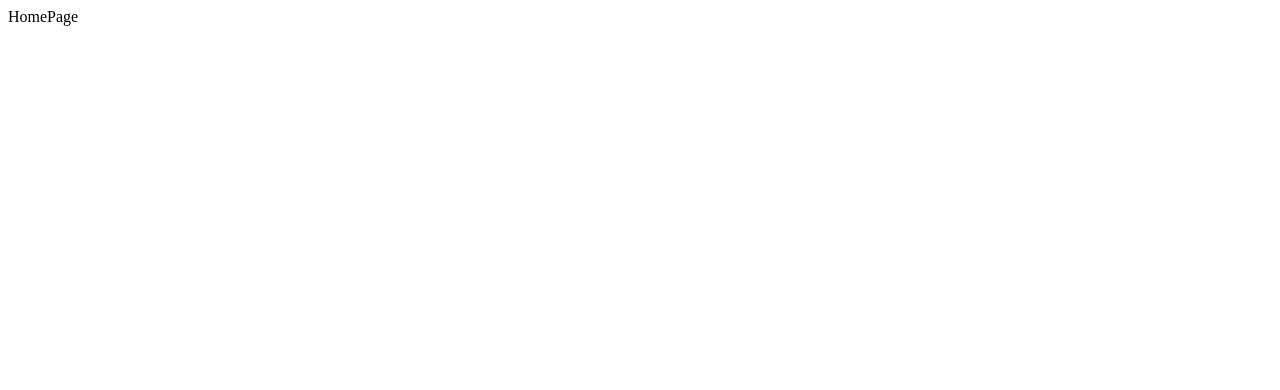
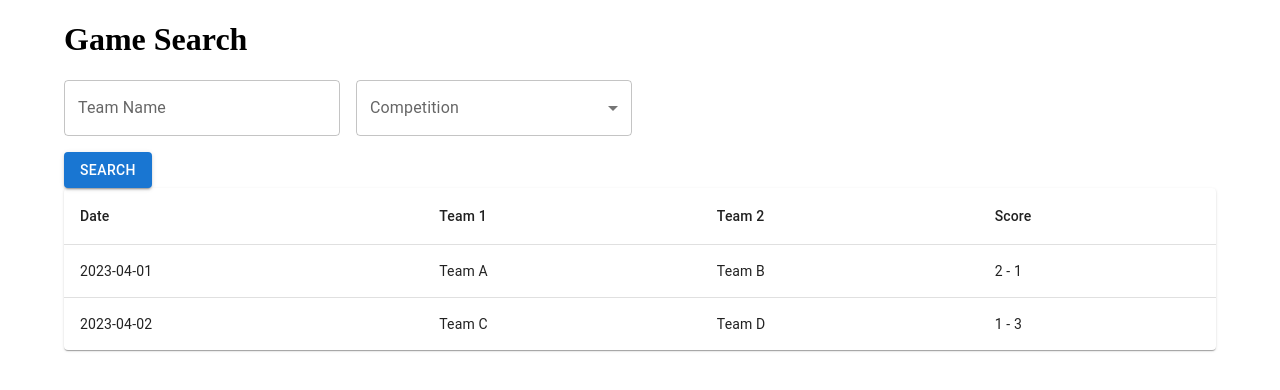
Before and after one commit to carrilca/CIS-5500-Project, a React (Create React App) app in the folder client/: page / in a window 1280 px wide. Shown: the top 390 px of the page. Built offline with nearby package versions, Linux system fonts and the light colour scheme.

Commit message:
add basics

```diff
--- a/client/package.json
+++ b/client/package.json
@@ -5,6 +5,7 @@
 	"dependencies": {
 		"@emotion/react": "^11.11.4",
 		"@emotion/styled": "^11.11.0",
+		"@mui/lab": "^5.0.0-alpha.169",
 		"@mui/material": "^5.15.14",
 		"@testing-library/jest-dom": "^5.17.0",
 		"@testing-library/react": "^13.4.0",
--- a/client/src/AboutPage.jsx
+++ /dev/null
@@ -1,4 +0,0 @@
-const AboutPage = () => {
-	return <div>AboutPage</div>;
-};
-export default AboutPage;
--- /dev/null
+++ b/client/src/GameDetailPage.jsx
@@ -0,0 +1,65 @@
+import {
+	Timeline,
+	TimelineConnector,
+	TimelineContent,
+	TimelineDot,
+	TimelineItem,
+	TimelineSeparator,
+} from '@mui/lab';
+import { Typography } from '@mui/material';
+import Card from '@mui/material/Card';
+import CardContent from '@mui/material/CardContent';
+import React from 'react';
+
+const game = {
+	team1: 'Team A',
+	team2: 'Team B',
+	score: '2 - 3',
+	events: [
+		{ minute: '12', event: 'Goal', team: 'Team A', player: 'Player 1' },
+		{
+			minute: '34',
+			event: 'Yellow Card',
+			team: 'Team B',
+			player: 'Player 2',
+		},
+		{ minute: '45', event: 'Goal', team: 'Team B', player: 'Player 3' },
+		{ minute: '67', event: 'Goal', team: 'Team A', player: 'Player 4' },
+		{ minute: '89', event: 'Goal', team: 'Team B', player: 'Player 5' },
+	],
+};
+
+const GameDetailPage = () => {
+	return (
+		<Card>
+			<CardContent>
+				<Typography variant='h5' gutterBottom>
+					{game.team1} vs {game.team2}
+				</Typography>
+				<Typography variant='h6' gutterBottom>
+					Score: {game.score}
+				</Typography>
+				<Typography variant='body1' color='textSecondary' gutterBottom>
+					Game Events:
+				</Typography>
+				<Timeline>
+					{game.events.map((event, index) => (
+						<TimelineItem key={index}>
+							<TimelineSeparator>
+								<TimelineDot />
+								{index < game.events.length - 1 && <TimelineConnector />}
+							</TimelineSeparator>
+							<TimelineContent>
+								<Typography>
+									{event.minute}' - {event.event}: {event.player} ({event.team})
+								</Typography>
+							</TimelineContent>
+						</TimelineItem>
+					))}
+				</Timeline>
+			</CardContent>
+		</Card>
+	);
+};
+
+export default GameDetailPage;
--- a/client/src/HomePage.jsx
+++ b/client/src/HomePage.jsx
@@ -1,5 +1,31 @@
+import { Container } from '@mui/material';
+import GameList from './components/GameList';
+import Search from './components/Search';
+
+const games = [
+	{
+		id: 1,
+		date: '2023-04-01',
+		team1: 'Team A',
+		team2: 'Team B',
+		score: '2 - 1',
+	},
+	{
+		id: 2,
+		date: '2023-04-02',
+		team1: 'Team C',
+		team2: 'Team D',
+		score: '1 - 3',
+	},
+];
+
 const HomePage = () => {
-	return <div>HomePage</div>;
+	return (
+		<Container>
+			<Search />
+			<GameList games={games} />
+		</Container>
+	);
 };
 
 export default HomePage;
--- /dev/null
+++ b/client/src/components/GameList.jsx
@@ -0,0 +1,44 @@
+import {
+	Paper,
+	Table,
+	TableBody,
+	TableCell,
+	TableContainer,
+	TableHead,
+	TableRow,
+} from '@mui/material';
+import React from 'react';
+
+const GameList = ({ games }) => {
+	return (
+		<TableContainer component={Paper}>
+			<Table aria-label='simple table'>
+				<TableHead>
+					<TableRow>
+						<TableCell>Date</TableCell>
+						<TableCell>Team 1</TableCell>
+						<TableCell>Team 2</TableCell>
+						<TableCell>Score</TableCell>
+					</TableRow>
+				</TableHead>
+				<TableBody>
+					{games.map((game) => (
+						<TableRow
+							key={game.id}
+							sx={{ '&:last-child td, &:last-child th': { border: 0 } }}
+						>
+							<TableCell component='th' scope='row'>
+								{game.date}
+							</TableCell>
+							<TableCell>{game.team1}</TableCell>
+							<TableCell>{game.team2}</TableCell>
+							<TableCell>{game.score}</TableCell>
+						</TableRow>
+					))}
+				</TableBody>
+			</Table>
+		</TableContainer>
+	);
+};
+
+export default GameList;
--- /dev/null
+++ b/client/src/components/Search.jsx
@@ -0,0 +1,57 @@
+import {
+	Button,
+	FormControl,
+	Grid,
+	InputLabel,
+	MenuItem,
+	Select,
+	TextField,
+} from '@mui/material';
+import React, { useState } from 'react';
+
+const Search = () => {
+	const [teamName, setTeamName] = useState('');
+	const [competition, setCompetition] = useState('');
+
+	// TODO: add search logic
+	const handleSearch = () => {
+		console.log({ teamName, competition });
+	};
+
+	return (
+		<>
+			<h1>Game Search</h1>
+			<Grid container spacing={2} alignItems='flex-end'>
+				<Grid item xs={12} sm={3}>
+					<TextField
+						fullWidth
+						label='Team Name'
+						value={teamName}
+						onChange={(e) => setTeamName(e.target.value)}
+					/>
+				</Grid>
+				<Grid item xs={12} sm={3}>
+					<FormControl fullWidth>
+						<InputLabel>Competition</InputLabel>
+						<Select
+							value={competition}
+							label='Competition'
+							onChange={(e) => setCompetition(e.target.value)}
+						>
+							<MenuItem value='Premier League'>Premier League</MenuItem>
+							<MenuItem value='La Liga'>La Liga</MenuItem>
+							{/* // TODO: dynamically render list */}
+						</Select>
+					</FormControl>
+				</Grid>
+				<Grid item xs={12}>
+					<Button variant='contained' onClick={handleSearch}>
+						Search
+					</Button>
+				</Grid>
+			</Grid>
+		</>
+	);
+};
+
+export default Search;
```
Also changed, not shown: client/src/App.js (+7 -3 lines), client/src/PlayerPage.jsx (added, +89 -0 lines), 1 other file (tests, documents, lock files or other folders).
